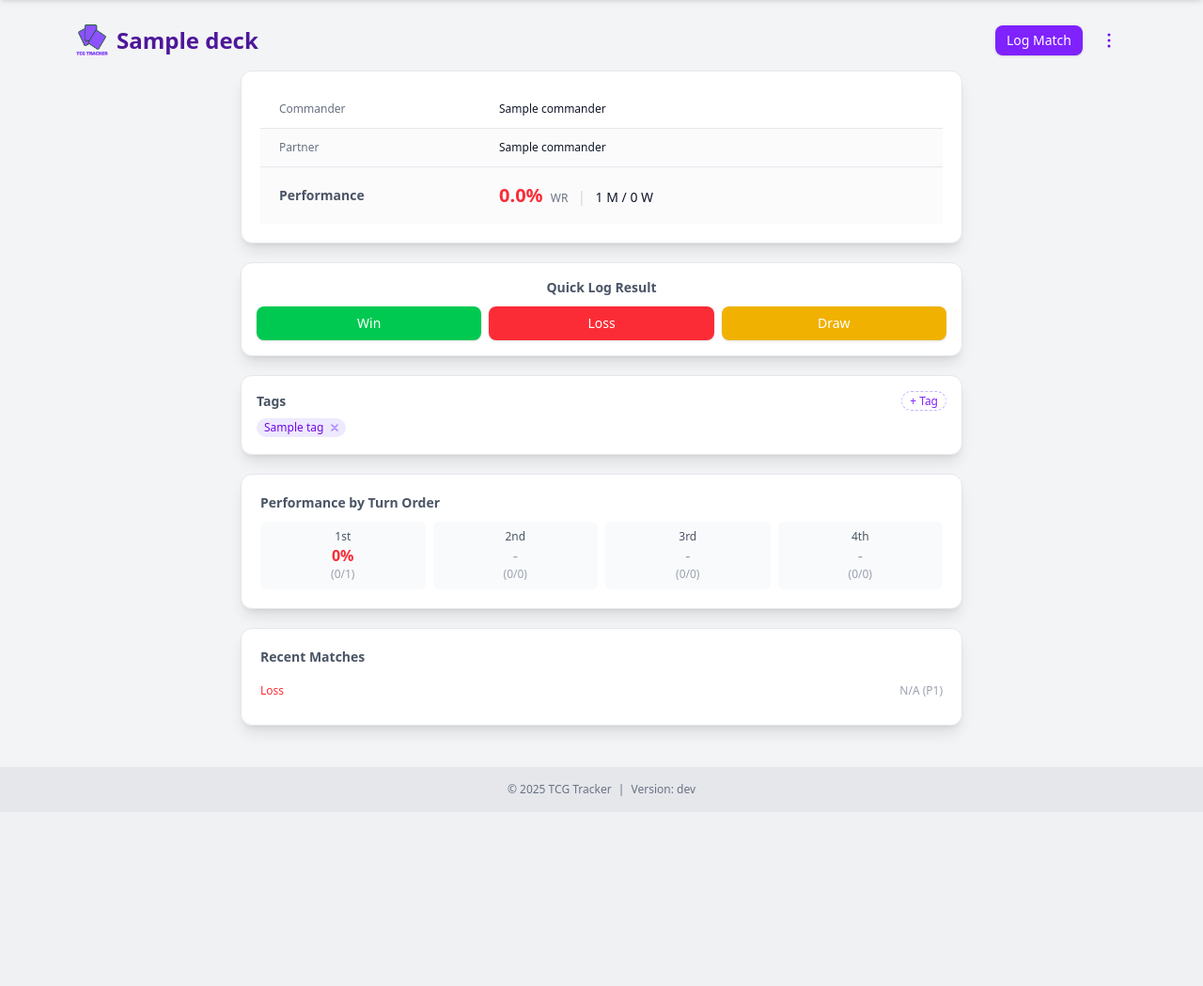
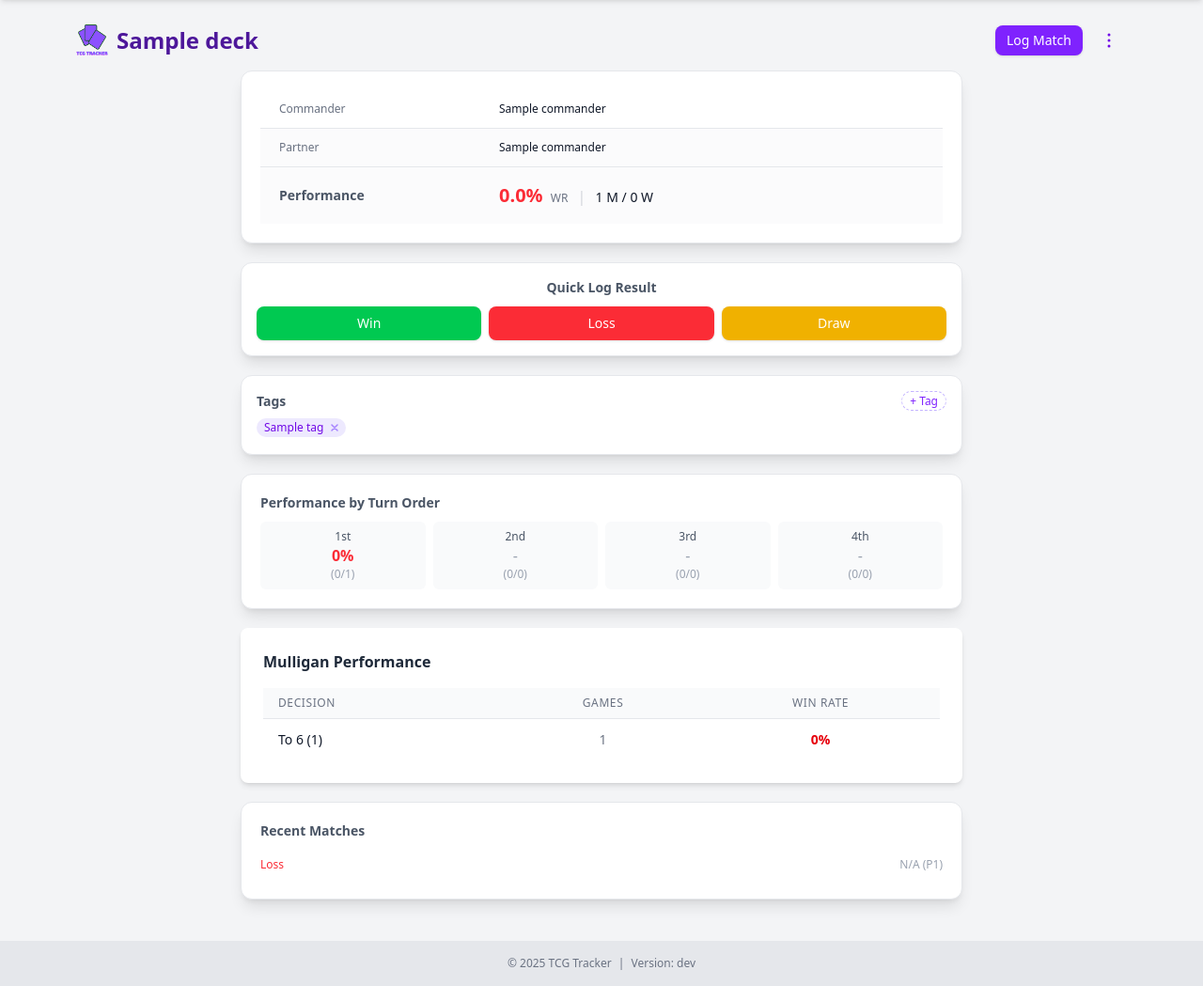
Before and after one commit to galiaga/tcg-tracker, a Flask app: page /decks/1 in a window 1280 px wide. Shown: the part 65-1114 px from the top of the page at 94% size. Before the commit the page ends 912 px from the top, so only its background shows below. Run offline with Flask 3, Linux system fonts and the light colour scheme; a user stored in the database is signed in; tables that the repository leaves empty hold one stand-in row (values such as "Sample post"); some libraries are stand-ins or nearby versions.

Commit message:
TCG-163: Mulligan card

```diff
--- a/backend/routes/decks.py
+++ b/backend/routes/decks.py
@@ -3,16 +3,14 @@
 from flask import Blueprint, jsonify, request, session, current_app
 from sqlalchemy import select, true, func, case, or_
 from sqlalchemy.orm import selectinload
-# import json # Not strictly used, can be removed
 import logging
 from datetime import timezone, datetime
 
 from backend import db, limiter
 from backend.models import LoggedMatch, OpponentCommanderInMatch, CommanderDeck, Commander, UserDeck, Deck, Tag, DeckType
-from backend.services.matches.match_service import get_all_decks_stats # get_deck_stats is used in deck_details
-# from backend.services.decks.get_user_decks_service import get_user_decks # We'll query directly for simplicity now
-# from backend.services.decks.get_commander_attributes_service import get_commander_attributes_by_id # Not directly used here
+from backend.services.matches.match_service import get_all_decks_stats
 from backend.utils.decorators import login_required
+from backend.services.decks.deck_service import get_mulligan_stats_for_deck
 
 decks_bp = Blueprint("decks_api", __name__, url_prefix="/api")
 logger = logging.getLogger(__name__)
@@ -42,6 +40,7 @@ def deck_details(deck_id):
 
     include_turn_stats_param = request.args.get('include_turn_stats', 'false').lower() == 'true'
     recent_matches_limit_str = request.args.get('include_recent_matches', None)
+    mulligan_stats = get_mulligan_stats_for_deck(deck_id, user_id)
 
     recent_matches_limit = None
     if recent_matches_limit_str:
@@ -71,7 +70,8 @@ def deck_details(deck_id):
         "commander_id": None, "commander_name": None,
         "associated_commander_id": None, "associated_commander_name": None,
         "partner_name": None, "friends_forever_name": None, "background_name": None,
-        "doctor_companion_name": None, "time_lord_doctor_name": None
+        "doctor_companion_name": None, "time_lord_doctor_name": None,
+        "mulligan_stats": mulligan_stats
     }
 
     if deck.commander_decks and deck.commander_decks.commander:
--- a/backend/static/css/output.css
+++ b/backend/static/css/output.css
@@ -83,6 +83,7 @@
     --font-weight-medium: 500;
     --font-weight-semibold: 600;
     --font-weight-bold: 700;
+    --tracking-wider: 0.05em;
     --leading-tight: 1.25;
     --radius-sm: 0.25rem;
     --radius-md: 0.375rem;
@@ -606,6 +607,9 @@
   .min-w-\[100px\] {
     min-width: 100px;
   }
+  .min-w-full {
+    min-width: 100%;
+  }
   .flex-1 {
     flex: 1;
   }
@@ -823,6 +827,9 @@
   .overflow-hidden {
     overflow: hidden;
   }
+  .overflow-x-auto {
+    overflow-x: auto;
+  }
   .overflow-y-auto {
     overflow-y: auto;
   }
@@ -1162,6 +1169,10 @@
   .font-semibold {
     --tw-font-weight: var(--font-weight-semibold);
     font-weight: var(--font-weight-semibold);
+  }
+  .tracking-wider {
+    --tw-tracking: var(--tracking-wider);
+    letter-spacing: var(--tracking-wider);
   }
   .break-words {
     overflow-wrap: break-word;
@@ -3082,6 +3093,10 @@
   syntax: "*";
   inherits: false;
 }
+@property --tw-tracking {
+  syntax: "*";
+  inherits: false;
+}
 @property --tw-shadow {
   syntax: "*";
   inherits: false;
--- a/backend/static/js/ui/decks/deck-details.js
+++ b/backend/static/js/ui/decks/deck-details.js
@@ -1,6 +1,7 @@
+// backend/static/js/ui/decks/deck-details.js
+
 import { authFetch } from '../../auth/auth.js';
 import { openQuickAddTagModal, closeQuickAddTagModal } from '../tag-utils.js';
-// Ensure the function name matches the export from deck-matches.js
 import { loadDeckMatchesIntoContainer } from '../matches/deck-matches.js';
 import { openLogMatchModal } from '../matches/log-match-modal.js';
 
@@ -9,7 +10,7 @@ let currentDeckName = null;
 
 let deckDetailsContentElement = null;
 let deckDetailsLoadingElement = null;
-let deckPageTitleElement = null; // This is in the page_header block
+let deckPageTitleElement = null;
 let backToDecksButton = null;
 
 let deckInfoStatsCardElement = null;
@@ -17,6 +18,7 @@ let quickLogCardElement = null;
 let deckTagsCardElement = null;
 let turnOrderStatsCardElement = null;
 let recentMatchesCardElement = null;
+let mulliganStatsCardElement = null; // New element for mulligan stats
 
 let deckOptionsMenuButton = null;
 let deckOptionsDropdown = null;
@@ -29,19 +31,20 @@ let renameDeckModalCloseButton = null;
 let renameDeckCancelButton = null;
 let newDeckNameInputElement = null;
 
-let globalLogMatchFab = null; // For the FAB/button in the header
+let globalLogMatchFab = null;
 
 // --- UI Update Functions ---
 function updatePageTitle(newTitle) {
     document.title = `TCG Tracker: ${newTitle || 'Deck Details'}`;
-    if (deckPageTitleElement) { // deckPageTitleElement is in the header, not the card
+    if (deckPageTitleElement) {
         deckPageTitleElement.textContent = newTitle || "Deck Details";
     }
 }
 
 function showLoadingState() {
     if (deckDetailsLoadingElement) deckDetailsLoadingElement.style.display = 'block';
-    [deckInfoStatsCardElement, quickLogCardElement, deckTagsCardElement, turnOrderStatsCardElement, recentMatchesCardElement]
+    // Add the new mulligan card to the list of elements to hide
+    [deckInfoStatsCardElement, quickLogCardElement, deckTagsCardElement, turnOrderStatsCardElement, recentMatchesCardElement, mulliganStatsCardElement]
         .forEach(el => el?.classList.add('hidden'));
 }
 
@@ -56,11 +59,11 @@ function renderDeckInfoStats(deckData) {
 
     const winRate = parseFloat(deckData.win_rate ?? 0);
     const totalMatches = parseInt(deckData.total_matches ?? 0, 10);
-    let winrateColorClass = 'text-gray-700 dark:text-gray-200'; // Default color
-    if (totalMatches > 0) { // Only apply color if there are matches
+    let winrateColorClass = 'text-gray-700 dark:text-gray-200';
+    if (totalMatches > 0) {
         if (winRate >= 55) winrateColorClass = 'text-green-500 dark:text-green-400';
         else if (winRate < 45) winrateColorClass = 'text-red-500 dark:text-red-400';
-        else winrateColorClass = 'text-yellow-500 dark:text-yellow-400'; // Between 45 and 54.99
+        else winrateColorClass = 'text-yellow-500 dark:text-yellow-400';
     }
 
     let commanderHtml = '';
@@ -72,7 +75,7 @@ function renderDeckInfoStats(deckData) {
             </div>`;
     }
 
-    let assocLabel = "Associated"; // Default label
+    let assocLabel = "Associated";
     if (deckData.partner_name) assocLabel = "Partner";
     else if (deckData.friends_forever_name) assocLabel = "Friends Forever";
     else if (deckData.background_name) assocLabel = "Background";
@@ -87,7 +90,6 @@ function renderDeckInfoStats(deckData) {
             </div>`;
     }
 
-    // Removed deck name and format from here, as it's in the page header
     deckInfoStatsCardElement.innerHTML = `
         <div class="border-t border-gray-200 dark:border-gray-700 first:border-t-0">
             <dl class="divide-y divide-gray-200 dark:divide-gray-700">
@@ -108,7 +110,6 @@ function renderDeckInfoStats(deckData) {
 }
 
 function renderQuickLogButtons() {
-    // ... (This function can remain largely the same as in the previous full version)
     if (!quickLogCardElement) return;
     const container = quickLogCardElement.querySelector('#quick-log-buttons-container');
     if (!container) return;
@@ -122,7 +123,6 @@ function renderQuickLogButtons() {
 }
 
 function renderDeckTags(tags, deckId) {
-    // ... (This function can remain largely the same)
     if (!deckTagsCardElement) return;
     const pillsContainer = deckTagsCardElement.querySelector('#deck-tags-pills-container-detail');
     const addButton = deckTagsCardElement.querySelector('#add-deck-tag-button-detail');
@@ -150,7 +150,6 @@ function renderDeckTags(tags, deckId) {
 }
 
 function renderTurnOrderStats(stats) {
-    // ... (This function can remain largely the same)
     if (!turnOrderStatsCardElement || !stats) return;
     const container = turnOrderStatsCardElement.querySelector('#turn-order-stats-container');
     if (!container) return;
@@ -192,10 +191,60 @@ function renderTurnOrderStats(stats) {
     turnOrderStatsCardElement.classList.remove('hidden');
 }
 
+// --- NEW FUNCTION ---
+function renderMulliganStats(stats) {
+    const container = mulliganStatsCardElement;
+    if (!container) return;
+
+    const tableBody = container.querySelector('#mulligan-stats-tbody');
+    const noDataMessage = container.querySelector('#no-mulligan-data');
+    const table = tableBody ? tableBody.closest('table') : null;
+
+    if (!tableBody || !noDataMessage || !table) {
+        container.classList.add('hidden'); // Hide card if internal structure is missing
+        return;
+    }
+
+    tableBody.innerHTML = ''; // Clear previous data
+
+    if (stats && stats.length > 0) {
+        stats.forEach(stat => {
+            const winRate = stat.win_rate;
+            let textColor = 'text-gray-600 dark:text-gray-300';
+            if (stat.game_count > 0) {
+                if (winRate >= 55) textColor = 'text-green-600 dark:text-green-400';
+                else if (winRate < 45) textColor = 'text-red-600 dark:text-red-400';
+                else textColor = 'text-yellow-500 dark:text-yellow-400';
+            }
+
+            const row = `
+                <tr>
+                    <td class="px-4 py-3 whitespace-nowrap text-sm font-medium text-gray-900 dark:text-gray-100">
+                        ${stat.label}
+                    </td>
+                    <td class="px-4 py-3 whitespace-nowrap text-sm text-gray-500 dark:text-gray-400 text-center">
+                        ${stat.game_count}
+                    </td>
+                    <td class="px-4 py-3 whitespace-nowrap text-sm font-semibold ${textColor} text-center">
+                        ${winRate}%
+                    </td>
+                </tr>
+            `;
+            tableBody.insertAdjacentHTML('beforeend', row);
+        });
+
+        table.classList.remove('hidden');
+        noDataMessage.classList.add('hidden');
+        container.classList.remove('hidden');
+    } else {
+        // No data, so ensure the entire card is hidden for a cleaner look
+        container.classList.add('hidden');
+    }
+}
+
 function renderRecentMatches(matches, deckId) {
-    // ... (This function can remain largely the same, ensure it uses the correct container ID from HTML)
     if (!recentMatchesCardElement) return;
-    const listContainer = recentMatchesCardElement.querySelector('#recent-matches-list-container'); // Corrected ID
+    const listContainer = recentMatchesCardElement.querySelector('#recent-matches-list-container');
     const noMatchesMsg = recentMatchesCardElement.querySelector('#no-recent-matches-message');
     const viewAllBtnContainer = recentMatchesCardElement.querySelector('#view-all-matches-button-container');
     const viewAllLink = recentMatchesCardElement.querySelector('#view-all-matches-link');
@@ -239,8 +288,8 @@ async function loadDeckDetails(deckIdToLoad) {
     currentDeckId = deckIdToLoad;
 
     try {
-        // Ensure your backend returns 'recent_matches' and 'turn_order_stats'
-        const response = await authFetch(`/api/decks/${deckIdToLoad}?include_turn_stats=true&include_recent_matches=5`);
+        // Update API call to explicitly request all stats we need
+        const response = await authFetch(`/api/decks/${deckIdToLoad}?include_turn_stats=true&include_recent_matches=5&include_mulligan_stats=true`);
         if (!response) throw new Error("Auth/Network Error fetching deck details.");
         if (!response.ok) {
             if (response.status === 404) throw new Error("Deck not found.");
@@ -251,12 +300,13 @@ async function loadDeckDetails(deckIdToLoad) {
         if (!deckData || !deckData.id) throw new Error("Received invalid deck data.");
 
         currentDeckName = deckData.name;
-        updatePageTitle(deckData.name); // This updates the h1 in the page_header block
+        updatePageTitle(deckData.name);
 
-        renderDeckInfoStats(deckData); // This will no longer render deck name/format inside the card
+        renderDeckInfoStats(deckData);
         renderQuickLogButtons();
         renderDeckTags(deckData.tags, deckData.id);
         renderTurnOrderStats(deckData.turn_order_stats || {});
+        renderMulliganStats(deckData.mulligan_stats || []); // Call new function
         renderRecentMatches(deckData.recent_matches || [], deckData.id);
 
         setupDeckOptionsMenuListeners(deckData);
@@ -265,7 +315,7 @@ async function loadDeckDetails(deckIdToLoad) {
         console.error("[deck-details.js] Error in loadDeckDetails:", error);
         if (typeof showFlashMessage === 'function') showFlashMessage(error.message || "Failed to load deck details.", "danger");
         if (deckDetailsContentElement) deckDetailsContentElement.innerHTML = `<div class="p-6 text-center text-red-500 dark:text-red-400">${error.message || 'Error loading details.'}</div>`;
-        updatePageTitle("Error"); // Update h1 in header to "Error"
+        updatePageTitle("Error");
     } finally {
         hideLoadingState();
     }
@@ -273,7 +323,6 @@ async function loadDeckDetails(deckIdToLoad) {
 
 // --- Event Listeners & Actions ---
 function setupDeckOptionsMenuListeners(deck) {
-    // ... (This function can remain largely the same) ...
     if (!deckOptionsMenuButton || !deckOptionsDropdown || !renameDeckButton || !deleteDeckButton) return;
 
     deckOptionsMenuButton.onclick = (event) => {
@@ -292,7 +341,6 @@ function setupDeckOptionsMenuListeners(deck) {
 }
 
 function promptForRename(deckId, currentName) {
-    // ... (This function can remain largely the same) ...
     if (!renameDeckModalElement || !newDeckNameInputElement || !renameDeckFormElement || !renameDeckModalCloseButton || !renameDeckCancelButton) return;
 
     newDeckNameInputElement.value = currentName;
@@ -315,13 +363,11 @@ function promptForRename(deckId, currentName) {
 }
 
 function closeRenameModal() {
-    // ... (This function can remain largely the same) ...
     if (renameDeckModalElement) renameDeckModalElement.classList.add('hidden');
     if (renameDeckFormElement) renameDeckFormElement.onsubmit = null;
 }
 
 async function updateDeckNameOnServer(deckId, newName) {
-    // ... (This function can remain largely the same) ...
     try {
         const response = await authFetch(`/api/decks/${deckId}`, {
             method: 'PATCH',
@@ -341,14 +387,12 @@ async function updateDeckNameOnServer(deckId, newName) {
 }
 
 function showDeleteConfirmation(deckId, deckName) {
-    // ... (This function can remain largely the same) ...
      if (window.confirm(`Are you sure you want to delete the deck "${deckName}"? This action cannot be undone.`)) {
         deleteDeckOnServer(deckId);
     }
 }
 
 async function deleteDeckOnServer(deckId) {
-    // ... (This function can remain largely the same) ...
     try {
         const response = await authFetch(`/api/decks/${deckId}`, {
             method: 'DELETE',
@@ -417,15 +461,14 @@ function initializePageEventListeners() {
         });
     }
 
-    if (globalLogMatchFab) { // Listener for the FAB/header Log Match button
+    if (globalLogMatchFab) {
         globalLogMatchFab.addEventListener('click', () => {
             if (typeof openLogMatchModal === 'function') {
-                openLogMatchModal(); // Open general log match modal, no preselection from here
+                openLogMatchModal();
             }
         });
     }
 
-    // Global click listener for deck options dropdown
     document.addEventListener('click', (event) => {
         if (deckOptionsMenuButton && deckOptionsDropdown &&
             !deckOptionsMenuButton.contains(event.target) &&
@@ -437,7 +480,7 @@ function initializePageEventListeners() {
 }
 
 document.addEventListener("DOMContentLoaded", () => {
-    deckPageTitleElement = document.getElementById("deck-page-title"); // Get this early
+    deckPageTitleElement = document.getElementById("deck-page-title");
     deckDetailsContentElement = document.getElementById("deck-details-content");
     deckDetailsLoadingElement = document.getElementById('deck-details-loading');
     backToDecksButton = document.getElementById('back-to-decks-btn');
@@ -447,6 +490,7 @@ document.addEventListener("DOMContentLoaded", () => {
     deckTagsCardElement = document.getElementById('deck-tags-card');
     turnOrderStatsCardElement = document.getElementById('turn-order-stats-card');
     recentMatchesCardElement = document.getElementById('recent-matches-card');
+    mulliganStatsCardElement = document.getElementById('mulligan-stats-container'); // Initialize new element
 
     deckOptionsMenuButton = document.getElementById('deck-options-menu-button');
     deckOptionsDropdown = document.getElementById('deck-options-dropdown');
--- a/backend/templates/decks/deck_details.html
+++ b/backend/templates/decks/deck_details.html
@@ -100,6 +100,30 @@
             </div>
         </div>
 
+        <div id="mulligan-stats-container" class="hidden">
+            <div class="bg-white dark:bg-gray-800 rounded-lg shadow-md overflow-hidden p-4 sm:p-6">
+                <h3 class="text-base font-bold text-gray-800 dark:text-gray-100 mb-4">
+                    Mulligan Performance
+                </h3>
+                <div class="overflow-x-auto">
+                    <table class="min-w-full divide-y divide-gray-200 dark:divide-gray-700">
+                        <thead class="bg-gray-50 dark:bg-gray-700/50">
+                            <tr>
+                                <th scope="col" class="px-4 py-2 text-left text-xs font-medium text-gray-500 dark:text-gray-300 uppercase tracking-wider">Decision</th>
+                                <th scope="col" class="px-4 py-2 text-center text-xs font-medium text-gray-500 dark:text-gray-300 uppercase tracking-wider">Games</th>
+                                <th scope="col" class="px-4 py-2 text-center text-xs font-medium text-gray-500 dark:text-gray-300 uppercase tracking-wider">Win Rate</th>
+                            </tr>
+                        </thead>
+                        <tbody id="mulligan-stats-tbody" class="bg-white dark:bg-gray-800 divide-y divide-gray-200 dark:divide-gray-700">
+                        </tbody>
+                    </table>
+                </div>
+                <p id="no-mulligan-data" class="text-center text-sm text-gray-500 dark:text-gray-400 py-4 hidden">
+                    Not enough mulligan data logged for this deck yet.
+                </p>
+            </div>
+        </div>
+
         <div id="recent-matches-card" class="rounded-xl bg-white dark:bg-gray-800 shadow-lg border border-gray-200 dark:border-gray-700 overflow-hidden hidden">
             <div class="p-4 sm:p-5">
                 <h3 class="text-sm font-semibold text-gray-600 dark:text-gray-300 mb-2.5">Recent Matches</h3>
```
Also changed, not shown: backend/services/decks/deck_service.py (added, +63 -0 lines).
